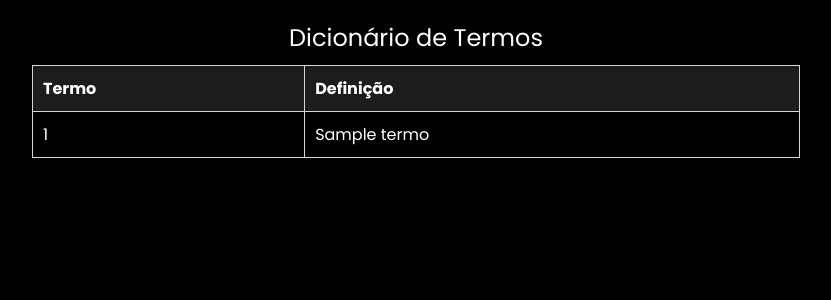
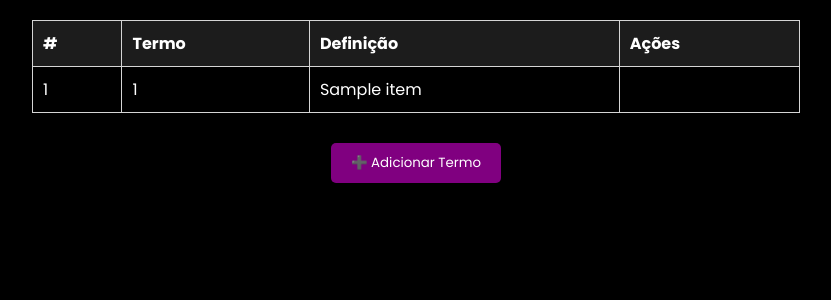
Before and after one commit to carvalhotamires/FlaskEdu, a Flask app: template templates/glossario.html in a window 1280 px wide. Shown: the part 212-512 px from the top of the page, without its empty margins (224-1055 px from the left). Run offline with Flask 3, Linux system fonts and the light colour scheme; the template is opened without the code that fills it: most values are stand-ins (such as "Sample title", 1, 10 or a date in 2020).

Commit message:
Inclusão da tabela com os termos e definições

```diff
--- a/templates/glossario.html
+++ b/templates/glossario.html
@@ -34,22 +34,39 @@
 </head>
 <body>
     <table>
-        <caption>Dicionário de Termos</caption>
     <thead>
         <tr>
-                <th>Termo</th>
-                <th>Definição</th>
+            <th>#</th>                <!-- Índice -->
+            <th>Termo</th>            <!-- Termo -->
+            <th>Definição</th>        <!-- Definição -->
+            <th>Ações</th>            <!-- Coluna vazia -->
         </tr>
     </thead>
     <tbody>
-            {% for termo in termos %}
+        {% for item in glossario %}
         <tr>
-                <td>{{ termo[0] }}</td>
-                <td>{{ termo[1] }}</td>
+            <td>{{ loop.index }}</td>    <!-- Índice começa em 1 -->
+            <td>{{ item[0] }}</td>       <!-- Termo -->
+            <td>{{ item[1] }}</td>       <!-- Definição -->
+            <td></td>                    <!-- Coluna vazia -->
         </tr>
         {% endfor %}
     </tbody>
 </table>
+
+    <div style="display: block; margin: 20px auto text-align: center;">
+        <a href="{{ url_for('novo_termo') }}">
+        <div style="text-align: center; margin-top: 30px; margin-bottom: 20px;">
+            <a href="{{ url_for('novo_termo') }}">
+                 <button style="background-color: purple; color: white; padding: 10px 20px; border: none; border-radius: 5px;">
+                ➕ Adicionar Termo
+             </button>
+         </a>
+    </div>
+
+        </a>
+    </div>
+
 </body>
 </html>
 
```
Lines whose indentation alone changed are shown as unchanged.
